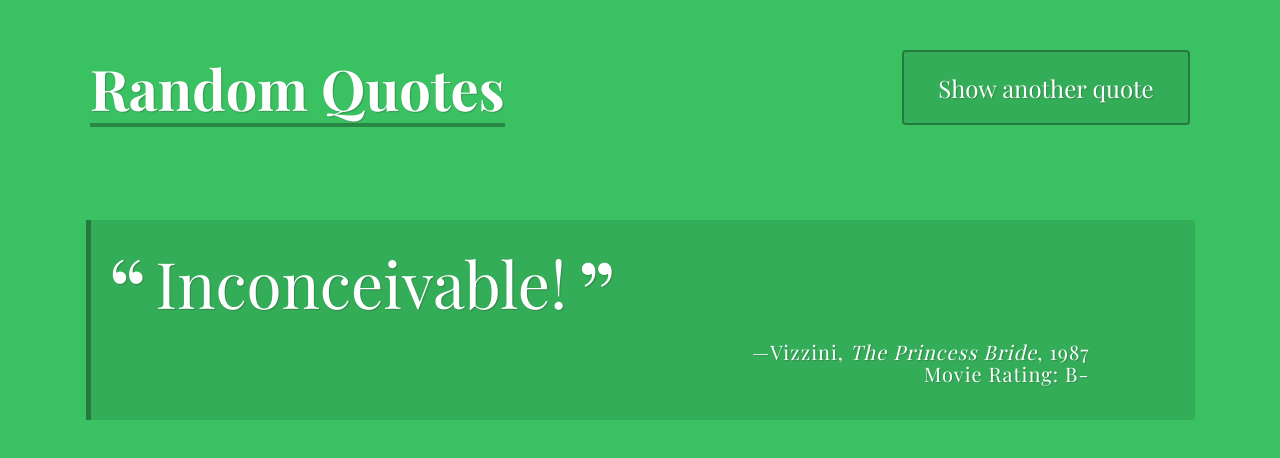
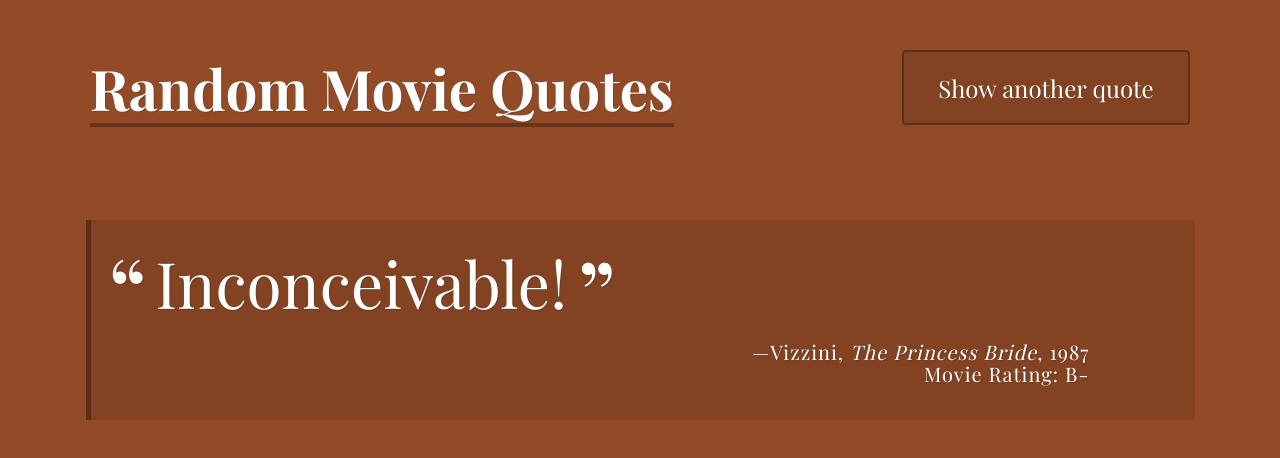
Before and after one commit to davidhkaufmann/techdegree-project-1, a plain HTML site: page index.html in a window 1280 px wide. Drawn offline with nearby package versions, Linux system fonts and the light colour scheme; a web font is replaced by a local one.

Commit message:
updated the html and javascript files

```diff
--- a/index.html
+++ b/index.html
@@ -3,14 +3,14 @@
   <head>
     <meta charset="UTF-8">
     <meta name="viewport" content="width=device-width, initial-scale=1.0">
-    <title>Random Quotes</title>
+    <title>Random Movie Quotes</title>
     <link rel="stylesheet" href="css/normalize.css">
     <link rel="stylesheet" href="css/styles.css">
   </head>
 
   <body>
     <header>
-      <h1>Random Quotes</h1>
+      <h1>Random Movie Quotes</h1>
       <button id="load-quote" class="load-quote">Show another quote</button>
     </header>
 
--- a/js/script.js
+++ b/js/script.js
@@ -65,6 +65,7 @@ printQuote function
 */
 
 function printQuote() {
+	randomColor();
 	var quoteDetails = getRandomQuote();
 	var html = '';
 	html = '<p class="quote">' + quoteDetails.quote + '</p>';
@@ -98,7 +99,6 @@ document.getElementById('load-quote').addEventListener("click", printQuote, fals
 document.getElementById('load-quote').addEventListener("click", randomColor, false);
 
 
-// Set interval method that refreshes the quote and changes the background color every 10 seconds
+// Set interval method that refreshes the quote every 10 seconds
 
 setInterval(printQuote, 10000);
-setInterval(randomColor, 10000);
```
